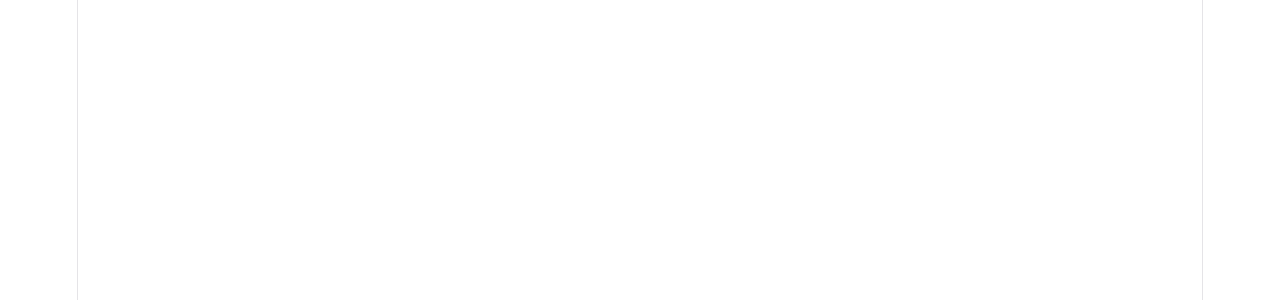
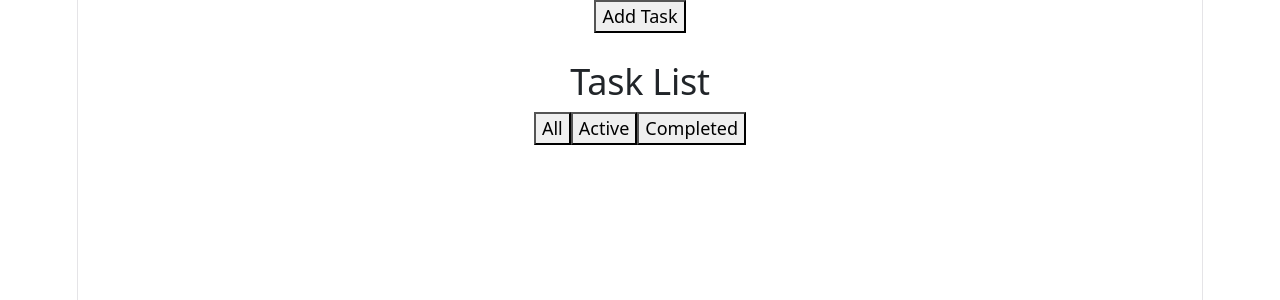
Before and after one commit to kennyportes/ToDo-App, a React (Vite) app: page / in a window 1280 px wide. Shown: the top 300 px of the page. Built offline with nearby package versions, Linux system fonts and the light colour scheme.

Commit message:
Edit Task page with add task, all, active, and completed tasks button. Then nesting Task page in to App function.

```diff
--- a/src/App.jsx
+++ b/src/App.jsx
@@ -1,9 +1,9 @@
-import Contact from "./pages/Contact";
 import Tasks from "./pages/Tasks";
 
 function App() {
   return(
     <>
+    <Tasks />
     </>
   )
 }
--- a/src/pages/Tasks.jsx
+++ b/src/pages/Tasks.jsx
@@ -19,11 +19,45 @@
                 : task
         ));
     }
+    const filteredTasks = tasks.filter((task) => {
+        if (filter === "completed") return task.completed;
+        if (filter === "active") return !task.completed;
+        return true; // "all"
+    });
 
+    return (
+        <div>
 
+            <button onClick={() => addTask(prompt("Enter task:"))}>Add Task</button>
+
+            <div>
+                <br />
+                <h2>Task List</h2>
+                <button onClick={() => setFilter("all")}>All</button>
+                <button onClick={() => setFilter("active")}>Active</button>
+                <button onClick={() => setFilter("completed")}>Completed</button>
+            </div>
+
+            <ul>
+                {filteredTasks.map((task) => (
+                    <li key={task.id}>
+                        <span
+                            style={{ textDecoration: task.completed ? "line-through" : "none" }}
+                            onClick={() => toggleTask(task.id)}
+                        >
+                            {task.text}
+                        </span>
+                        <button onClick={() => deleteTask(task.id)}>x</button>
+                    </li>
+                ))}
+            </ul>
+        </div>
+    );
 }
 
 
 
 
+
+
 export default Tasks;
```
Lines whose indentation alone changed are shown as unchanged.
